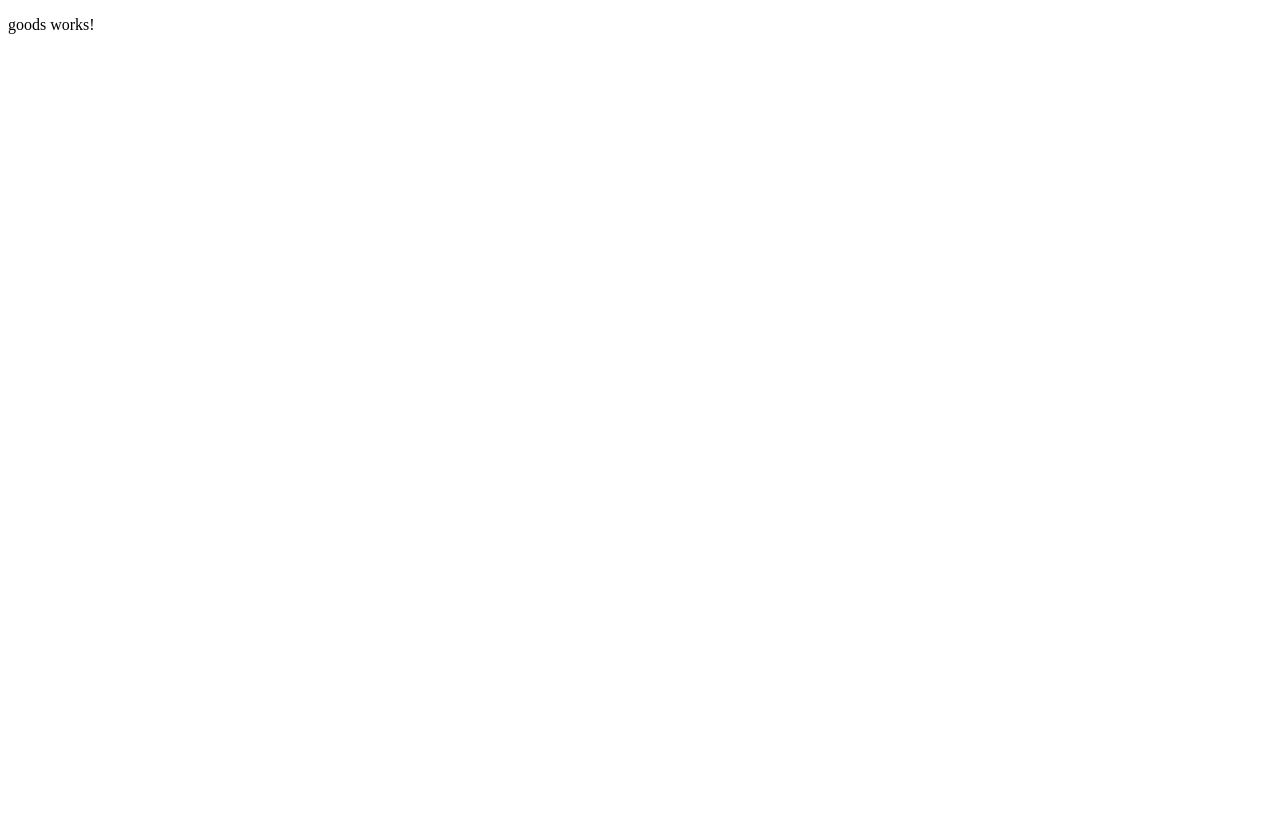
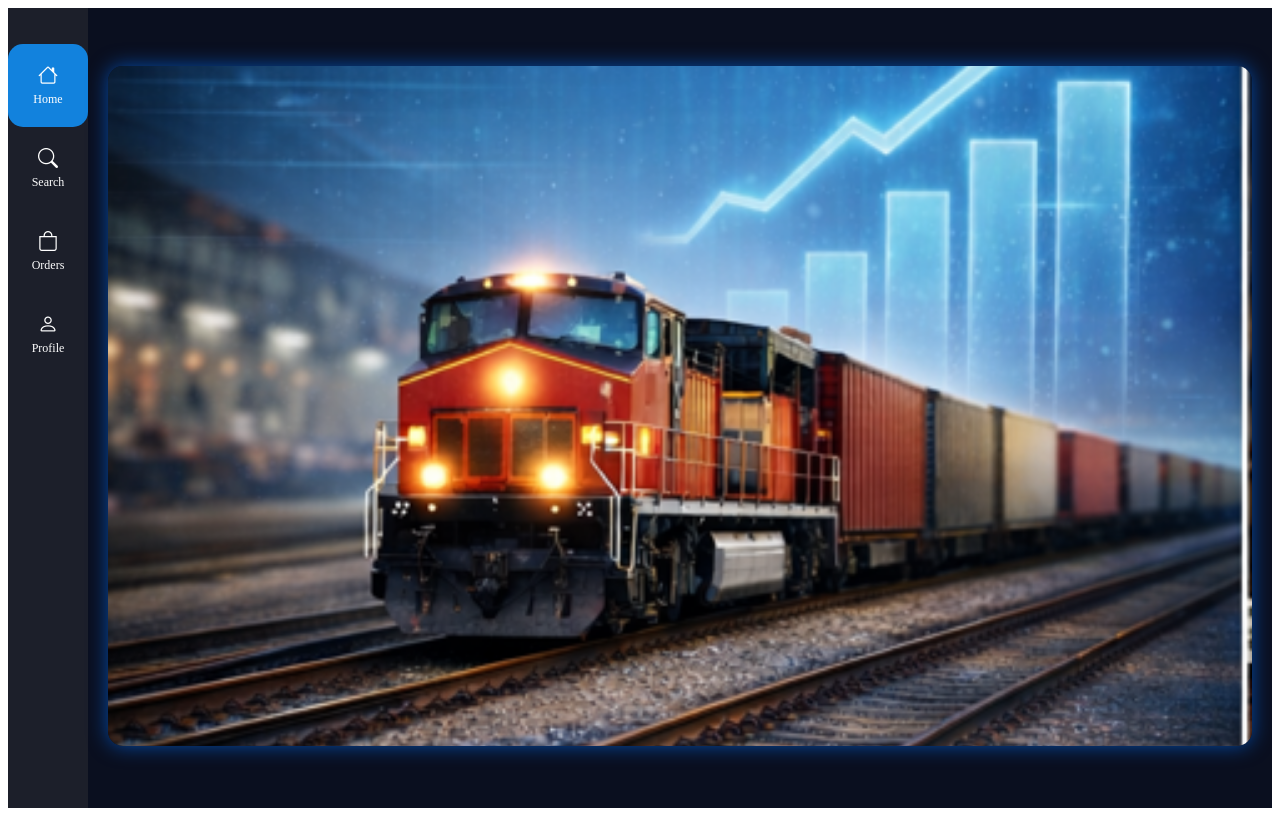
Before and after one commit to Rajesh3985/coml_dashboard_front_end, an Angular app in the folder frontendDevelopment/: page /goods-home in a window 1280 px wide. Built offline with nearby package versions, Linux system fonts and the light colour scheme.

Commit message:
added type
added type

```diff
--- a/frontendDevelopment/src/app/earnings/earnings.css
+++ b/frontendDevelopment/src/app/earnings/earnings.css
@@ -0,0 +1,62 @@
+.container {
+  display: flex;
+  height: 100vh;
+  background: #0a0f1f;
+  color: #fff;
+}
+
+/* Sidebar */
+.sidebar {
+  width: 80px;
+  background: #1c1f2a;
+  display: flex;
+  flex-direction: column;
+  align-items: center;
+  padding-top: 20px;
+}
+
+.sidebar ul {
+  list-style: none;
+  width: 100%;
+  padding: 0;
+}
+
+.sidebar li {
+  width: 100%;
+  padding: 20px 0;
+  text-align: center;
+  cursor: pointer;
+  transition: 0.3s;
+  display: flex;
+  flex-direction: column;
+  align-items: center;
+}
+
+.sidebar li.active {
+  background: #a1dff6;
+  border-radius: 15px;
+}
+
+.sidebar li i {
+  font-size: 20px;
+  margin-bottom: 5px;
+}
+
+.sidebar li span {
+  font-size: 12px;
+}
+
+/* Page Content */
+.page-content {
+  flex: 1;
+  padding: 20px;
+  display: flex;
+  justify-content: center;
+  align-items: center;
+}
+
+.page-content img {
+  max-width: 80%;
+  border-radius: 15px;
+  box-shadow: 0 0 20px rgba(0, 114, 255, 0.6);
+}
--- a/frontendDevelopment/src/app/earnings/earnings.html
+++ b/frontendDevelopment/src/app/earnings/earnings.html
@@ -1 +1,41 @@
-<p>earnings works!</p>
+<div class="container">
+
+  <!-- Sidebar Navigation -->
+  <nav class="sidebar">
+    <ul>
+      <li [class.active]="currentPage === 'home'" (click)="navigate('home')">
+        <i class="bi bi-house"></i>
+        <span>Home</span>
+      </li>
+      <li [class.active]="currentPage === 'search'" (click)="navigate('search')">
+        <i class="bi bi-search"></i>
+        <span>Search</span>
+      </li>
+      <li [class.active]="currentPage === 'orders'" (click)="navigate('orders')">
+        <i class="bi bi-bag"></i>
+        <span>Orders</span>
+      </li>
+      <li [class.active]="currentPage === 'profile'" (click)="navigate('profile')">
+        <i class="bi bi-person"></i>
+        <span>Profile</span>
+      </li>
+    </ul>
+  </nav>
+
+  <!-- Page Content -->
+  <div class="page-content">
+    <div *ngIf="currentPage === 'home'" class="home-page">
+      <img src="/assets/home-image.png" alt="Home Image" />
+    </div>
+    <div *ngIf="currentPage === 'search'">
+      <h2>Search Page</h2>
+    </div>
+    <div *ngIf="currentPage === 'orders'">
+      <h2>Orders Page</h2>
+    </div>
+    <div *ngIf="currentPage === 'profile'">
+      <h2>Profile Page</h2>
+    </div>
+  </div>
+
+</div>
--- a/frontendDevelopment/src/app/earnings/earnings.ts
+++ b/frontendDevelopment/src/app/earnings/earnings.ts
@@ -1,11 +1,17 @@
 import { Component } from '@angular/core';
+import { CommonModule } from '@angular/common';
 
 @Component({
   selector: 'app-earnings',
-  imports: [],
+  standalone: true,
+  imports: [CommonModule],
   templateUrl: './earnings.html',
-  styleUrl: './earnings.css',
+  styleUrls: ['./earnings.css']
 })
 export class Earnings {
+  currentPage: string = 'home';
 
+  navigate(page: string) {
+    this.currentPage = page;
+  }
 }
--- a/frontendDevelopment/src/app/goods/goods.css
+++ b/frontendDevelopment/src/app/goods/goods.css
@@ -0,0 +1,65 @@
+.goods-container {
+  display: flex;
+  height: 100vh;
+  background: #0a0f1f;
+  color: #fff;
+}
+
+/* Sidebar */
+.sidebar {
+  width: 80px;
+  background: #1c1f2a;
+  display: flex;
+  flex-direction: column;
+  align-items: center;
+  padding-top: 20px;
+}
+
+.sidebar ul {
+  list-style: none;
+  width: 100%;
+  padding: 0;
+}
+
+.sidebar li {
+  width: 100%;
+  padding: 20px 0;
+  text-align: center;
+  cursor: pointer;
+  transition: 0.3s;
+  display: flex;
+  flex-direction: column;
+  align-items: center;
+}
+
+.sidebar li.active {
+  background: #1282dd;
+  border-radius: 15px;
+}
+
+.sidebar li i {
+  font-size: 20px;
+  margin-bottom: 5px;
+}
+
+.sidebar li span {
+  font-size: 12px;
+}
+
+/* Page Content */
+.page-content {
+  flex: 1;
+  padding: 20px;
+  display: flex;
+  justify-content: center;
+  align-items: center;
+}
+
+.page-content img {
+  max-width: 100%;         /* Prevents image from overflowing container */
+  border-radius: 15px;
+  box-shadow: 0 0 20px rgba(0, 114, 255, 0.6);
+  width: 1580px;            /* Increased width */
+  height: 680px;          /* Increased height with proper unit */
+  object-fit: cover;       /* Ensures the image scales nicely */
+}
--- a/frontendDevelopment/src/app/goods/goods.html
+++ b/frontendDevelopment/src/app/goods/goods.html
@@ -1 +1,41 @@
-<p>goods works!</p>
+<div class="goods-container">
+
+  <!-- Sidebar Navigation -->
+  <nav class="sidebar">
+    <ul>
+      <li [class.active]="currentPage === 'home'" (click)="navigate('home')">
+        <i class="bi bi-house"></i>
+        <span>Home</span>
+      </li>
+      <li [class.active]="currentPage === 'search'" (click)="navigate('search')">
+        <i class="bi bi-search"></i>
+        <span>Search</span>
+      </li>
+      <li [class.active]="currentPage === 'orders'" (click)="navigate('orders')">
+        <i class="bi bi-bag"></i>
+        <span>Orders</span>
+      </li>
+      <li [class.active]="currentPage === 'profile'" (click)="navigate('profile')">
+        <i class="bi bi-person"></i>
+        <span>Profile</span>
+      </li>
+    </ul>
+  </nav>
+
+  <!-- Page Content -->
+  <div class="page-content">
+    <div *ngIf="currentPage === 'home'" class="home-page">
+      <img src="/good.jpg.png" alt="Home Image" />
+    </div>
+    <div *ngIf="currentPage === 'search'">
+      <h2>Search Page</h2>
+    </div>
+    <div *ngIf="currentPage === 'orders'">
+      <h2>Orders Page</h2>
+    </div>
+    <div *ngIf="currentPage === 'profile'">
+      <h2>Profile Page</h2>
+    </div>
+  </div>
+
+</div>
--- a/frontendDevelopment/src/app/goods/goods.ts
+++ b/frontendDevelopment/src/app/goods/goods.ts
@@ -1,11 +1,17 @@
 import { Component } from '@angular/core';
+import { CommonModule } from '@angular/common';
 
 @Component({
   selector: 'app-goods',
-  imports: [],
+   standalone: true,       // mark as standalone
+  imports: [CommonModule],
   templateUrl: './goods.html',
-  styleUrl: './goods.css',
+  styleUrls: ['./goods.css']
 })
 export class Goods {
+  currentPage: string = 'home';
 
+  navigate(page: string) {
+    this.currentPage = page;
+  }
 }
--- a/frontendDevelopment/src/app/login/login.html
+++ b/frontendDevelopment/src/app/login/login.html
@@ -58,7 +58,7 @@
           <option value="parcels">Parcels</option>
           <option value="earnings">Earnings</option>
         </select>
-        <label>Type</label>
+
       </div>
 
       <!-- ERROR MESSAGE -->
--- a/frontendDevelopment/src/app/parcels/parcels.css
+++ b/frontendDevelopment/src/app/parcels/parcels.css
@@ -0,0 +1,62 @@
+.container {
+  display: flex;
+  height: 100vh;
+  background: #0a0f1f;
+  color: #fff;
+}
+
+/* Sidebar */
+.sidebar {
+  width: 80px;
+  background: #1c1f2a;
+  display: flex;
+  flex-direction: column;
+  align-items: center;
+  padding-top: 20px;
+}
+
+.sidebar ul {
+  list-style: none;
+  width: 100%;
+  padding: 0;
+}
+
+.sidebar li {
+  width: 100%;
+  padding: 20px 0;
+  text-align: center;
+  cursor: pointer;
+  transition: 0.3s;
+  display: flex;
+  flex-direction: column;
+  align-items: center;
+}
+
+.sidebar li.active {
+  background: #0072ff;
+  border-radius: 15px;
+}
+
+.sidebar li i {
+  font-size: 20px;
+  margin-bottom: 5px;
+}
+
+.sidebar li span {
+  font-size: 12px;
+}
+
+/* Page Content */
+.page-content {
+  flex: 1;
+  padding: 20px;
+  display: flex;
+  justify-content: center;
+  align-items: center;
+}
+
+.page-content img {
+  max-width: 80%;
+  border-radius: 15px;
+  box-shadow: 0 0 20px rgba(0, 114, 255, 0.6);
+}
--- a/frontendDevelopment/src/app/parcels/parcels.html
+++ b/frontendDevelopment/src/app/parcels/parcels.html
@@ -1 +1,41 @@
-<p>parcels works!</p>
+<div class="container">
+
+  <!-- Sidebar Navigation -->
+  <nav class="sidebar">
+    <ul>
+      <li [class.active]="currentPage === 'home'" (click)="navigate('home')">
+        <i class="bi bi-house"></i>
+        <span>Home</span>
+      </li>
+      <li [class.active]="currentPage === 'search'" (click)="navigate('search')">
+        <i class="bi bi-search"></i>
+        <span>Search</span>
+      </li>
+      <li [class.active]="currentPage === 'orders'" (click)="navigate('orders')">
+        <i class="bi bi-bag"></i>
+        <span>Orders</span>
+      </li>
+      <li [class.active]="currentPage === 'profile'" (click)="navigate('profile')">
+        <i class="bi bi-person"></i>
+        <span>Profile</span>
+      </li>
+    </ul>
+  </nav>
+
+  <!-- Page Content -->
+  <div class="page-content">
+    <div *ngIf="currentPage === 'home'" class="home-page">
+      <img src="/assets/home-image.png" alt="Home Image" />
+    </div>
+    <div *ngIf="currentPage === 'search'">
+      <h2>Search Page</h2>
+    </div>
+    <div *ngIf="currentPage === 'orders'">
+      <h2>Orders Page</h2>
+    </div>
+    <div *ngIf="currentPage === 'profile'">
+      <h2>Profile Page</h2>
+    </div>
+  </div>
+
+</div>
--- a/frontendDevelopment/src/app/parcels/parcels.ts
+++ b/frontendDevelopment/src/app/parcels/parcels.ts
@@ -1,11 +1,17 @@
 import { Component } from '@angular/core';
+import { CommonModule } from '@angular/common';
 
 @Component({
   selector: 'app-parcels',
-  imports: [],
+  standalone: true,
+  imports: [CommonModule],
   templateUrl: './parcels.html',
-  styleUrl: './parcels.css',
+  styleUrls: ['./parcels.css']
 })
 export class Parcels {
+  currentPage: string = 'home';
 
+  navigate(page: string) {
+    this.currentPage = page;
+  }
 }
--- a/frontendDevelopment/src/index.html
+++ b/frontendDevelopment/src/index.html
@@ -6,6 +6,8 @@
   <base href="/">
   <meta name="viewport" content="width=device-width, initial-scale=1">
   <link rel="icon" type="image/x-icon" href="train.png">
+  <link rel="stylesheet" href="https://cdn.jsdelivr.net/npm/bootstrap-icons@1.10.5/font/bootstrap-icons.css">
+
 </head>
 <body>
   <app-root></app-root>
```
Also changed, not shown: frontendDevelopment/src/app/login/login.css (+20 -22 lines).
